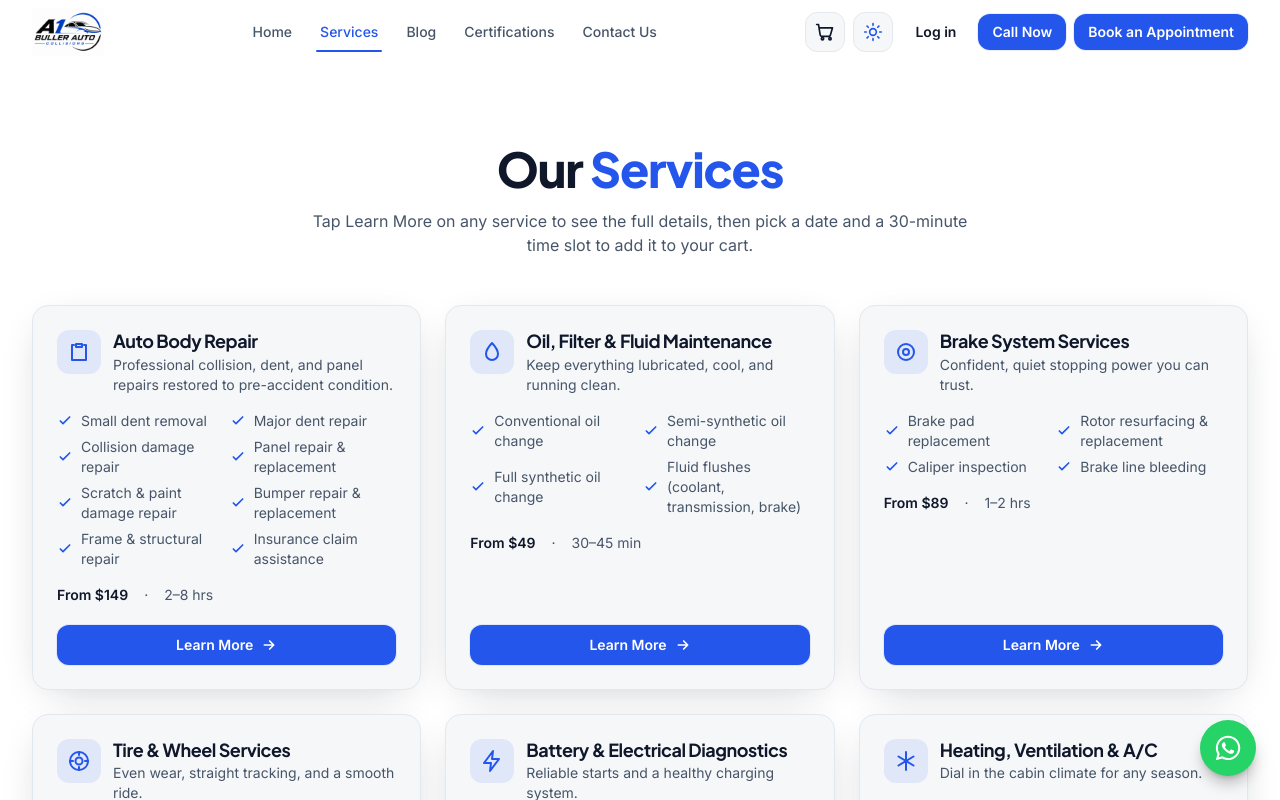
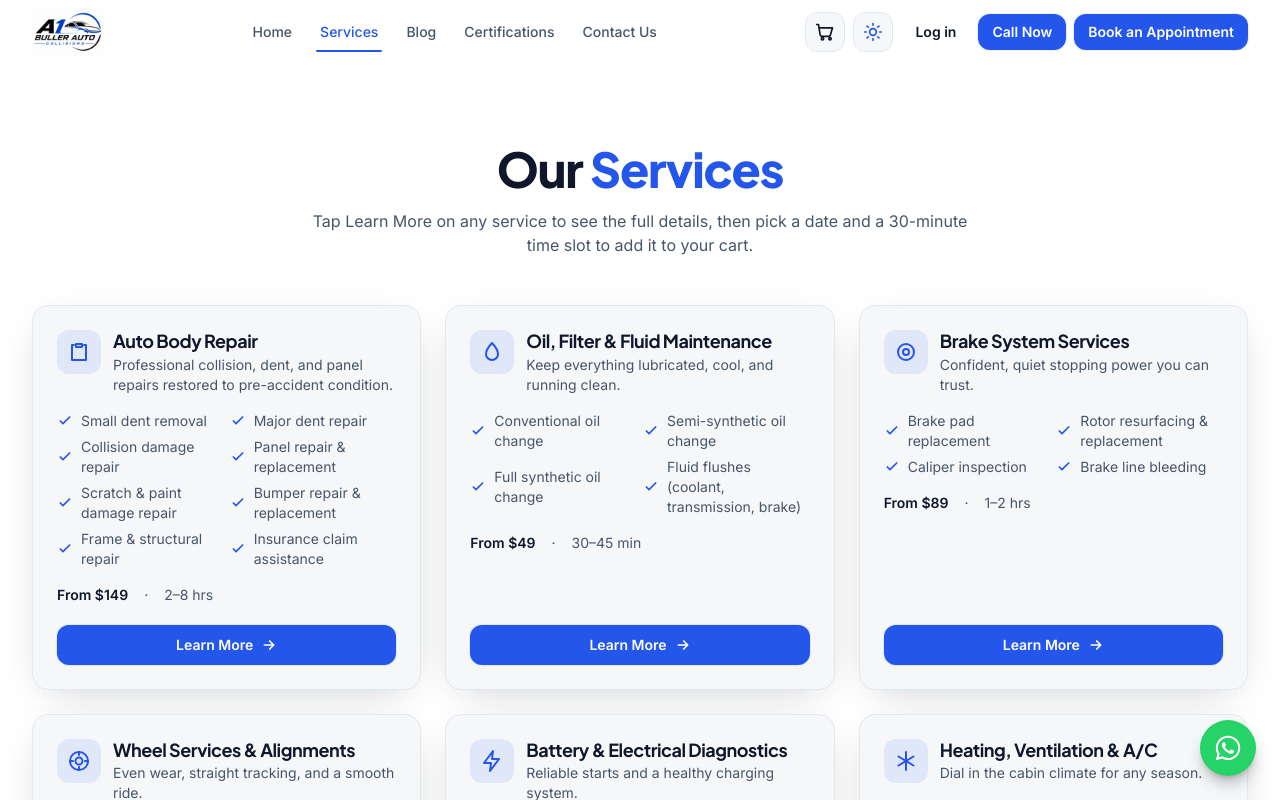
Before and after one commit to CodepaperAI/a1autobuller, a Next.js app: page /services in a window 1280 px wide. Shown: the top 800 px of the page. Built offline with nearby package versions, Linux system fonts and the light colour scheme.

Commit message:
Changed the services names

```diff
--- a/src/data/servicesCatalog.js
+++ b/src/data/servicesCatalog.js
@@ -65,7 +65,7 @@ export const SERVICE_CATALOG = [
   },
   {
     id: "tire-wheel",
-    name: "Tire & Wheel Services",
+    name: " Wheel Services & Alignments",
     icon: "tire",
     priceFrom: 25,
     duration: "30–60 min",
```
